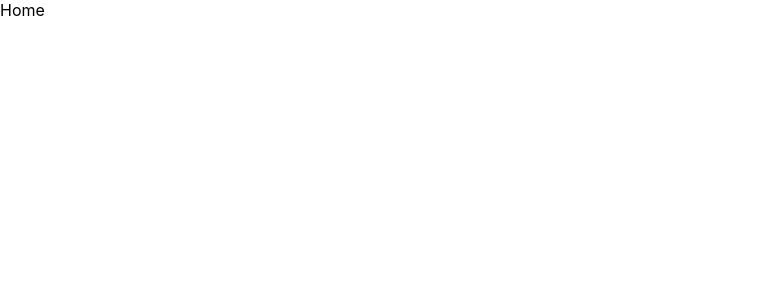
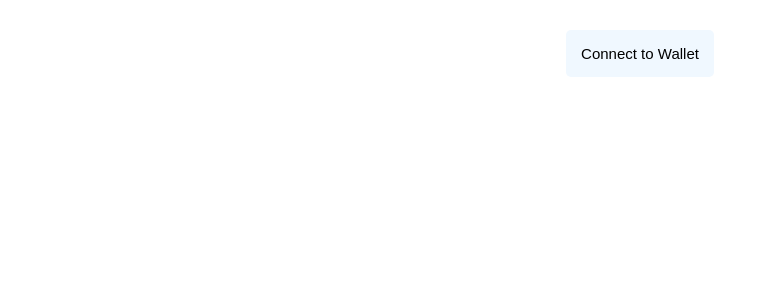
Before and after one commit to melisademirparmak/wallet-web3, a React (Create React App) app: page / in a window 1280 px wide. Shown: the top 300 px of the page, without its empty margins (0-776 px from the left). Built offline with nearby package versions, Linux system fonts and the light colour scheme.

Commit message:
add: button style

```diff
--- a/src/App.css
+++ b/src/App.css
@@ -1,38 +1,16 @@
 .App {
-  text-align: center;
+  display: flex;
+  flex: 1;
+  justify-content: center;
+  align-items: center;
 }
 
-.App-logo {
-  height: 40vmin;
-  pointer-events: none;
+button {
+  padding: 15px;
+  font-size: 15px;
+  border: 0;
+  cursor: pointer;
+  background-color: aliceblue;
+  border-radius: 5px;
+  margin-top: 30px;
 }
-
-@media (prefers-reduced-motion: no-preference) {
-  .App-logo {
-    animation: App-logo-spin infinite 20s linear;
-  }
-}
-
-.App-header {
-  background-color: #282c34;
-  min-height: 100vh;
-  display: flex;
-  flex-direction: column;
-  align-items: center;
-  justify-content: center;
-  font-size: calc(10px + 2vmin);
-  color: white;
-}
-
-.App-link {
-  color: #61dafb;
-}
-
-@keyframes App-logo-spin {
-  from {
-    transform: rotate(0deg);
-  }
-  to {
-    transform: rotate(360deg);
-  }
-}
--- a/src/App.js
+++ b/src/App.js
@@ -2,7 +2,11 @@ import './App.css';
 import Home from './pages/home';
 
 function App() {
-  return <Home />;
+  return (
+    <div className="App">
+      <Home />
+    </div>
+  );
 }
 
 export default App;
--- a/src/pages/home/index.js
+++ b/src/pages/home/index.js
@@ -1,7 +1,11 @@
 import React from 'react';
 
 const Home = () => {
-  return <div>Home</div>;
+  return (
+    <div>
+      <button>Connect to Wallet</button>
+    </div>
+  );
 };
 
 export default Home;
```
